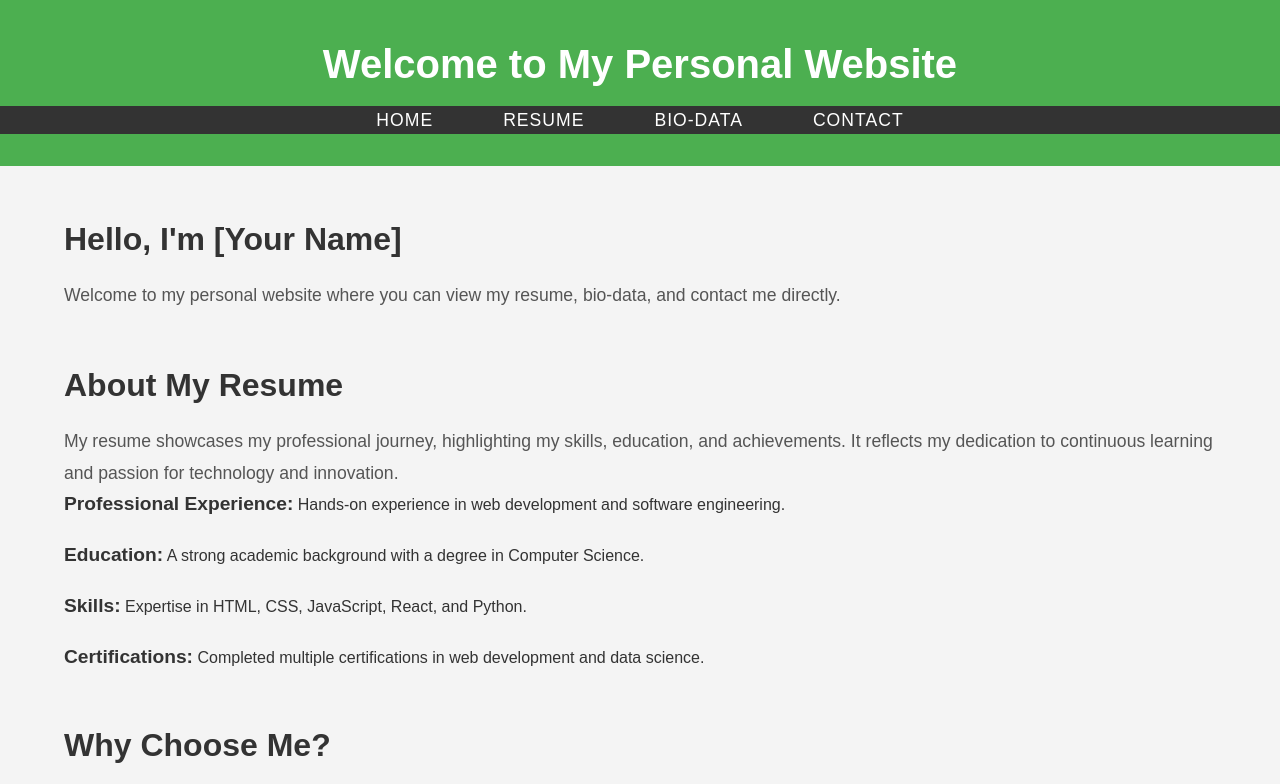
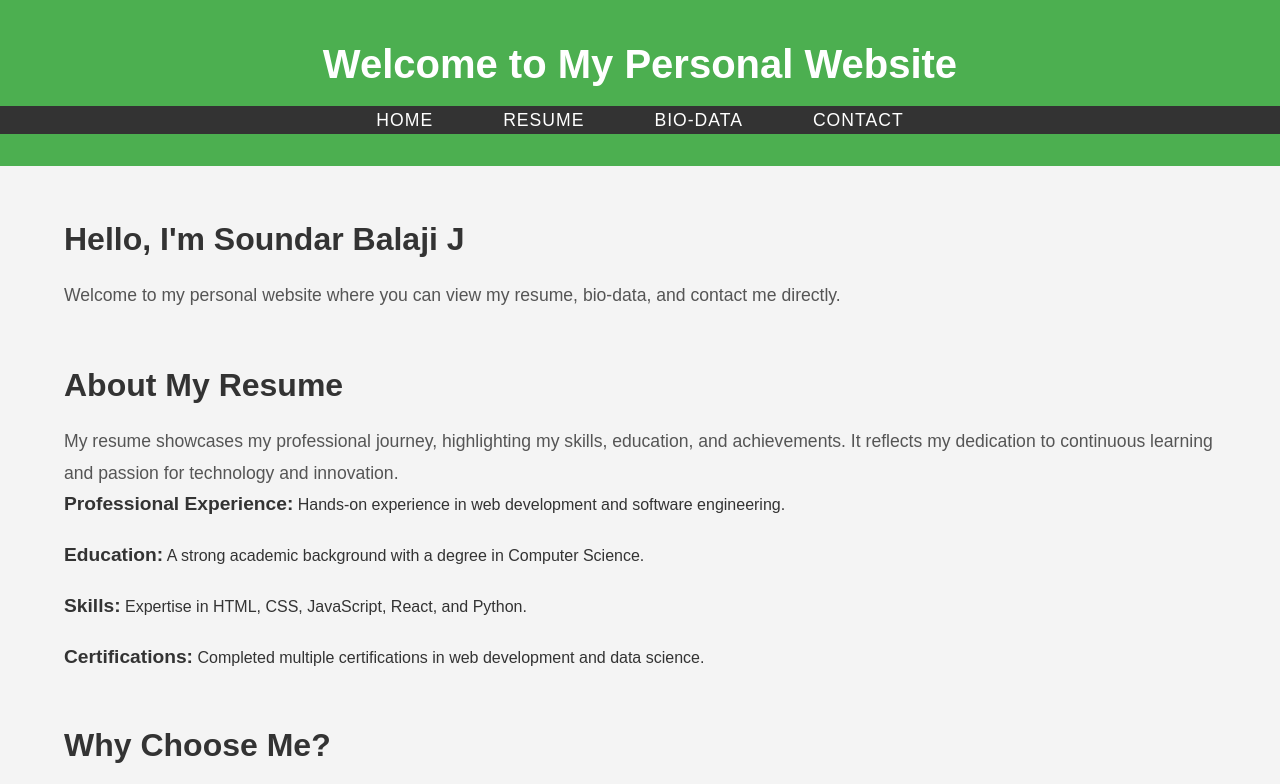
Before and after one commit to soundar3078/webdevresume, a plain HTML site: page index.html in a window 1280 px wide. Shown: the top 784 px of the page. Drawn offline with Linux system fonts and the light colour scheme.

Commit message:
Update index.html

```diff
--- a/index.html
+++ b/index.html
@@ -21,7 +21,7 @@
     </header>
     <main>
         <section>
-            <h2>Hello, I'm [Your Name]</h2>
+            <h2>Hello, I'm Soundar Balaji J</h2>
             <p>Welcome to my personal website where you can view my resume, bio-data, and contact me directly.</p>
         </section>
         <section>
```
